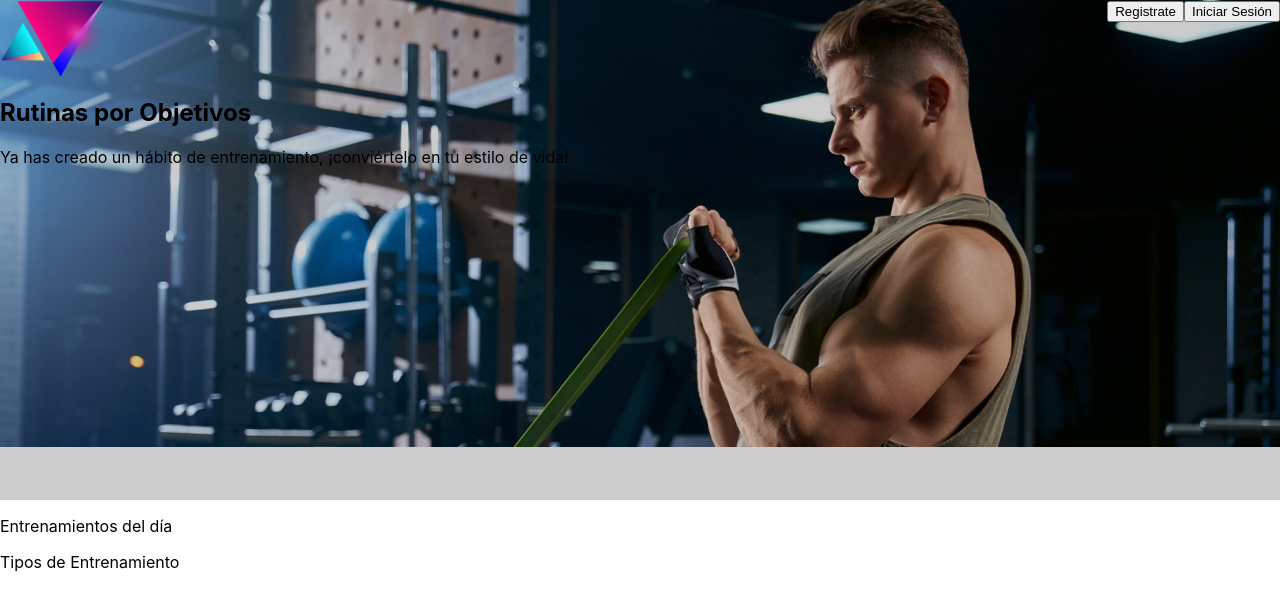
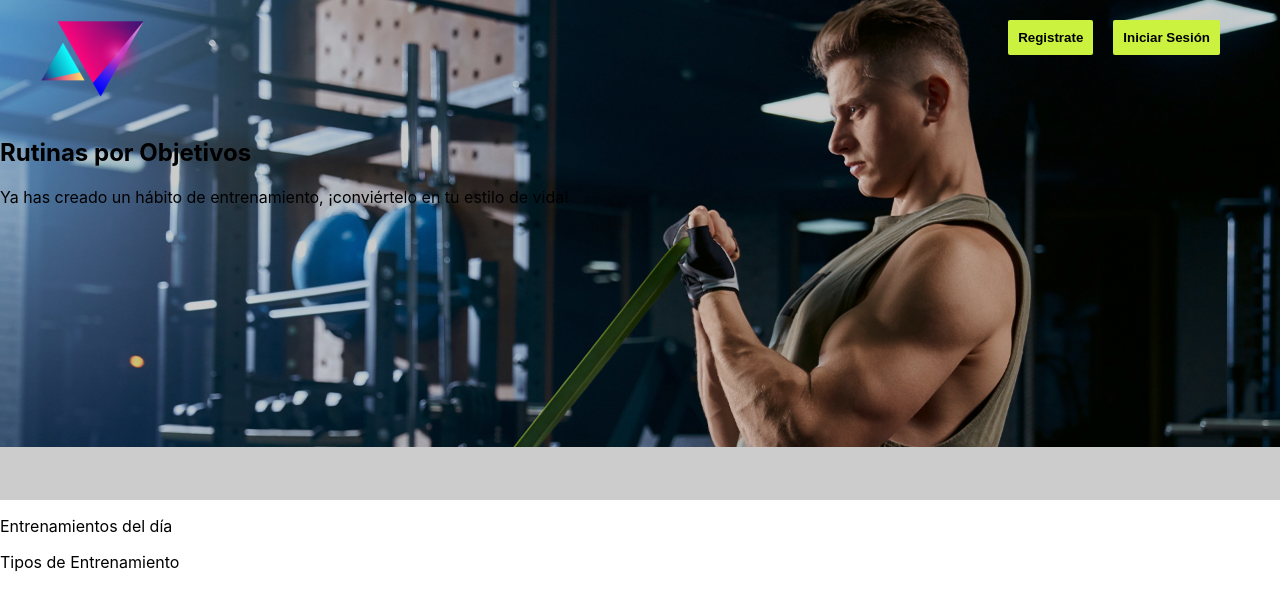
Before and after one commit to Franco-Ezequiel-Marchegiani/personal-trainer-website, a React (Create React App) app: page / in a window 1280 px wide. Shown: the top 610 px of the page. Built offline with nearby package versions, Linux system fonts and the light colour scheme.

Commit message:
Button style

```diff
--- a/src/Components/Home/Home.css
+++ b/src/Components/Home/Home.css
@@ -4,10 +4,20 @@
     background-size: 100%;
     background-attachment: fixed;
     background-repeat: no-repeat;
-
-
 }
 .headerContainer{
     display: flex;
     justify-content: space-between;
+    padding: 20px 40px;
 }
+.buttonHeaderContainer{
+
+}
+.buttonHeaderContainer button{
+    margin-right: 20px;
+    background-color: #cbf23f;
+    border: #cbf23f;
+    border-radius: 2px;
+    padding: 10px;
+    font-weight: bold;
+}
```
